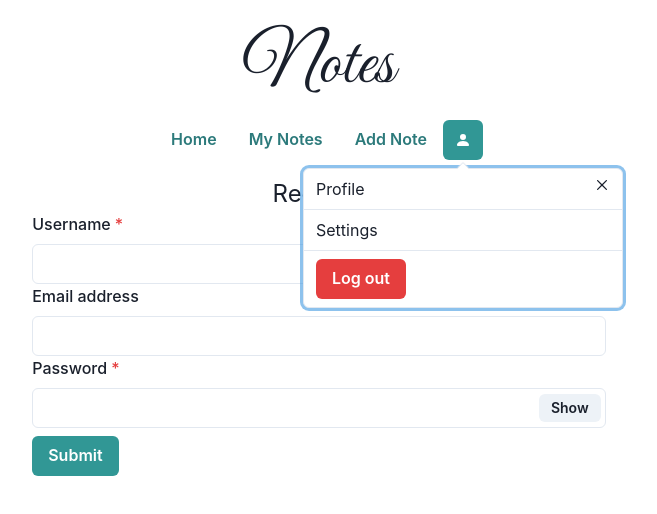
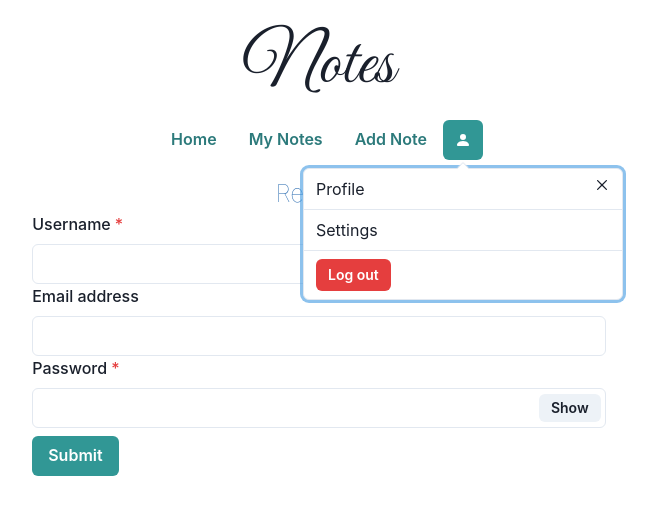
Before and after one commit to justman00/notes-app-exercise, a React (Create React App) app: page /register in a window 1280 px wide. Both pictures are taken after a click on the button "User". Shown: the top 514 px of the page, without its empty margins (321-978 px from the left). Built offline with nearby package versions, Linux system fonts and the light colour scheme; no server answers.

Commit message:
small updates

```diff
--- a/src/App.js
+++ b/src/App.js
@@ -117,7 +117,11 @@ function App() {
                   <PopoverCloseButton />
                   <PopoverBody>Settings</PopoverBody>
                   <PopoverFooter>
-                    <Button colorScheme="red" onClick={handleLogOutClick}>
+                    <Button
+                      colorScheme="red"
+                      size="sm"
+                      onClick={handleLogOutClick}
+                    >
                       Log out
                     </Button>
                   </PopoverFooter>
--- a/src/pages/Login.js
+++ b/src/pages/Login.js
@@ -46,7 +46,6 @@ function Login({ setIsAuthenticated }) {
     })
       .then((res) => {
         if (res.status === 200) {
-          console.log("login result: ", res);
           return res.json();
         }
         setError("Invalid credentials.");
@@ -60,7 +59,13 @@ function Login({ setIsAuthenticated }) {
 
   return (
     <Container>
-      <Text fontSize="x-large" align="center" mt="4">
+      <Text
+        fontSize="x-large"
+        fontWeight="hairline"
+        textColor="blue.600"
+        align="center"
+        mt="4"
+      >
         Log In
       </Text>
       <form onSubmit={handleSubmit}>
@@ -95,7 +100,6 @@ function Login({ setIsAuthenticated }) {
         <Button type="submit" colorScheme="teal" size="md" mt="2" mb="2">
           Submit
         </Button>
-      </form>
         <hr />
         <Box mt="2" mb="2">
           <Link to={`/register`}>
@@ -110,6 +114,7 @@ function Login({ setIsAuthenticated }) {
           </Link>
         </Box>
         <hr />
+      </form>
     </Container>
   );
 }
--- a/src/pages/Register.js
+++ b/src/pages/Register.js
@@ -61,7 +61,13 @@ function Register() {
 
   return (
     <Container>
-      <Text fontSize="x-large" align="center" mt="4">
+      <Text
+        fontSize="x-large"
+        fontWeight="hairline"
+        textColor="blue.600"
+        align="center"
+        mt="4"
+      >
         Register
       </Text>
       <form onSubmit={handleSubmit}>
```
Lines whose indentation alone changed are shown as unchanged.
